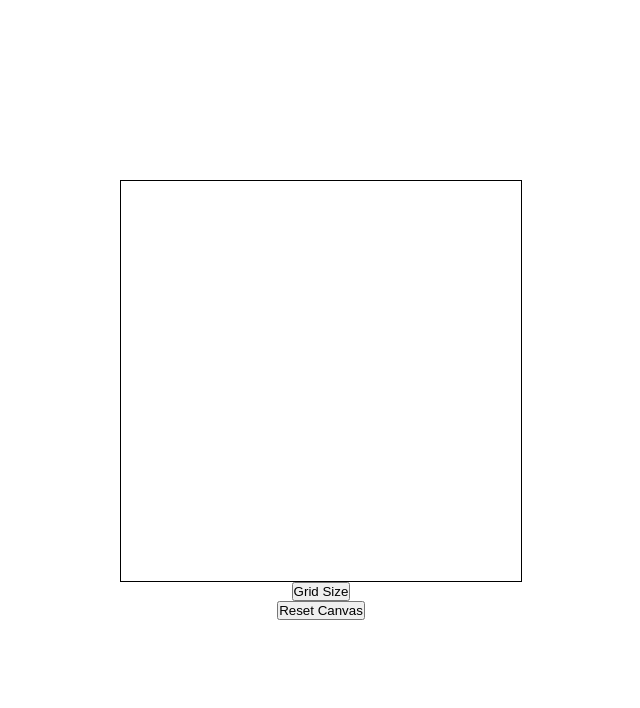
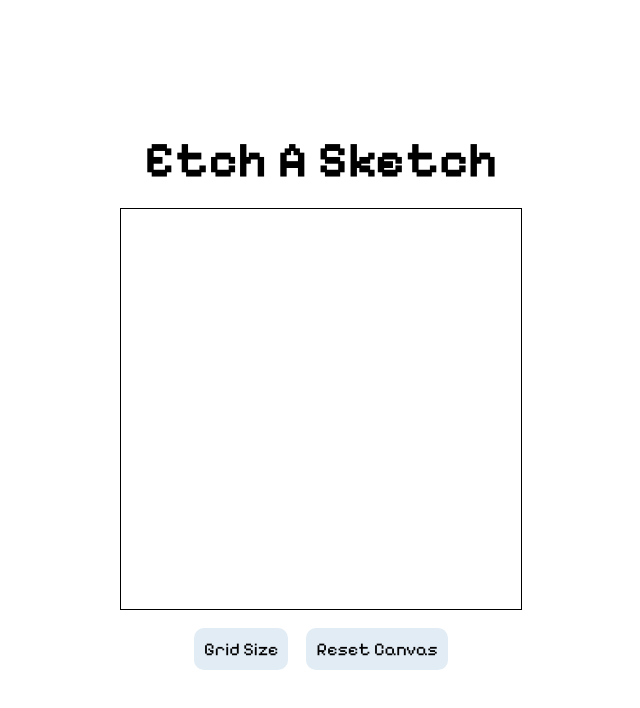
Before and after one commit to ASH-WIN-10/etch-a-sketch, a plain HTML site: page index.html in a window 1280 px wide. Shown: the whole page, without its empty margins (319-959 px from the left). Drawn offline with Linux system fonts and the light colour scheme.

Commit message:
complete styling

```diff
--- a/index.html
+++ b/index.html
@@ -8,9 +8,12 @@
     </head>
 
     <body>
+        <span id="heading">Etch A Sketch</span>
         <div class="container"></div>
-        <button id="changeGridSize">Grid Size</button>
-        <button id="reset">Reset Canvas</button>
+        <div class="buttons">
+            <button id="changeGridSize">Grid Size</button>
+            <button id="reset">Reset Canvas</button>
+        </div>
         <script src="script.js"></script>
     </body>
 </html>
--- a/styles.css
+++ b/styles.css
@@ -1,10 +1,11 @@
+@import url('https://fonts.googleapis.com/css2?family=Pixelify+Sans:wght@400..700&display=swap');
+
 * {
     margin: 0;
     padding: 0;
 }
 
 body {
-    font-family: system-ui, -apple-system, BlinkMacSystemFont, 'Segoe UI', Roboto, Oxygen, Ubuntu, Cantarell, 'Open Sans', 'Helvetica Neue', sans-serif;
     margin: 0;
     padding: 0;
     height: 100vh;
@@ -13,6 +14,13 @@ body {
     flex-direction: column;
     justify-content: center;
     align-items: center;
+    gap: 18px;
+}
+
+#heading {
+    font-family: "Pixelify Sans", sans-serif;
+    font-size: 50px;
+    font-weight: 900;
 }
 
 .container {
@@ -31,3 +39,21 @@ body {
 .innerDiv {
     flex-grow: 1;
 }
+
+.buttons {
+    display: flex;
+    gap: 18px
+}
+
+button {
+    font-family: "Pixelify Sans", sans-serif;
+    font-size: large;
+    padding: 10px;
+    border-radius: 10px;
+    border: none;
+    background-color: rgb(225, 236, 245);
+}
+
+button:hover {
+    background-color: aliceblue;
+}
```
